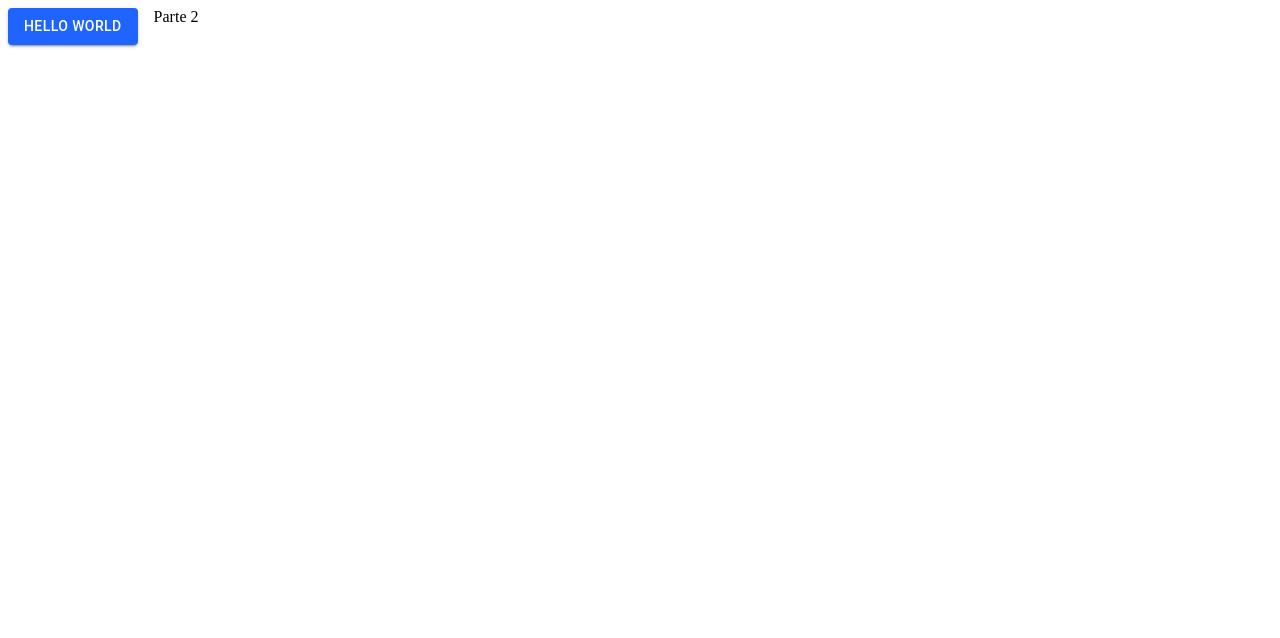
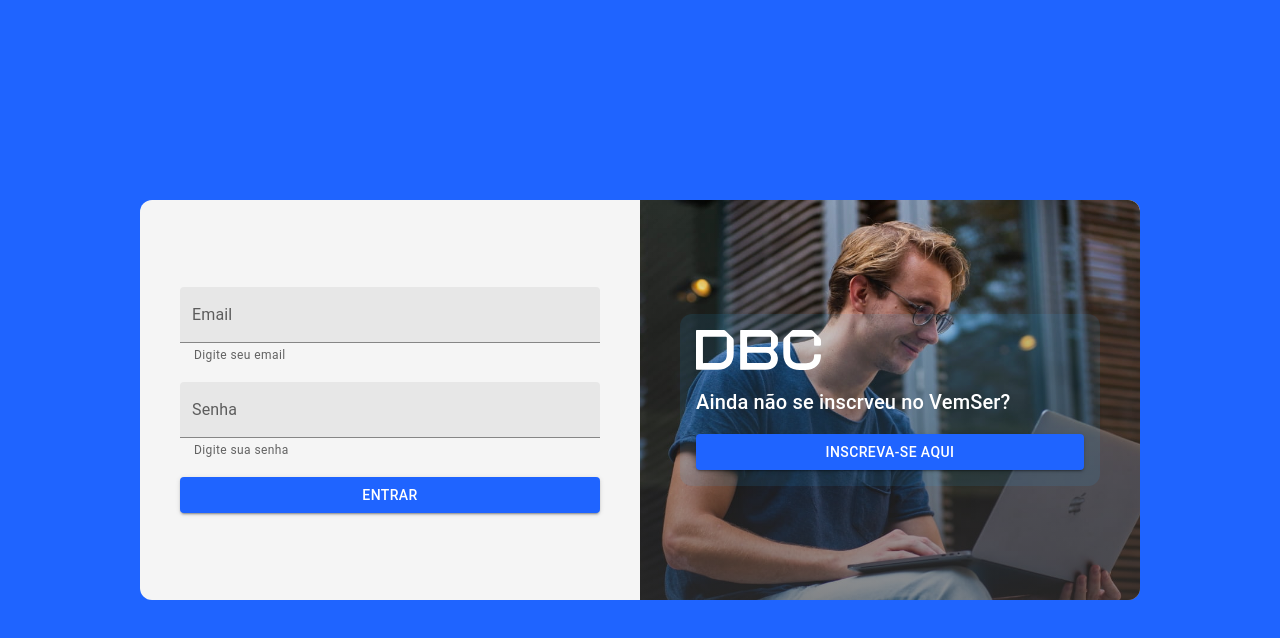
Before and after one commit to vemser/vemvemser-front, a React (Create React App) app: page / in a window 1280 px wide. Shown: the top 638 px of the page. Built offline with nearby package versions, Linux system fonts and the light colour scheme.

Commit message:
Estilizada a página de login

```diff
--- a/src/Router.tsx
+++ b/src/Router.tsx
@@ -1,27 +1,9 @@
-import { createTheme, ThemeProvider } from "@mui/material";
+import { ThemeProvider } from "@mui/material";
 import { BrowserRouter, Route, Routes } from "react-router-dom";
 import { Home } from "./pages/Home";
-
-/*
-
-      main: "#1F64FF",
-      primary: "#000429",
-      light: "#F5F5F5",
-
-*/
+import { theme } from "./utils/theme";
 
 export const Router = () => {
-  const theme = createTheme({
-    palette: {
-      primary: {
-        main: "#1F64FF",
-        light: "#F5F5F5",
-      },
-      secondary: {
-        main: "#000429",
-      },
-    },
-  });
   return (
     <BrowserRouter>
       <ThemeProvider theme={theme}>
--- a/src/pages/Home/index.tsx
+++ b/src/pages/Home/index.tsx
@@ -1,14 +1,132 @@
-import { Button } from "@mui/material";
-import { Stack } from "@mui/system";
-import Box from "@mui/system/Box";
+import {
+  Button,
+  Grid,
+  Container,
+  Box,
+  Stack,
+  TextField,
+  Typography,
+} from "@mui/material";
+import { Link } from "react-router-dom";
+import logoDbc from "../../assets/logo-white.svg";
 
 export const Home = () => {
   return (
-    <Stack direction={{ xs: "column", sm: "row" }} spacing={2}>
-      <Box>
-        <Button variant="contained">Hello World</Button>
+    <Container
+      maxWidth="lg"
+      sx={{
+        p: {
+          xs: 0,
+        },
+      }}
+    >
+      <Box
+        display="flex"
+        alignItems="center"
+        justifyContent="center"
+        height="100vh"
+        p={{
+          xs: 0,
+          sm: 2,
+          md: 3,
+          lg: 4,
+        }}
+      >
+        <Grid
+          container
+          borderRadius={{
+            xs: 0,
+            sm: 3,
+          }}
+          height="100%"
+          maxWidth="1000px"
+          overflow="hidden"
+          maxHeight={{
+            xs: "100%",
+            md: "400px",
+          }}
+          sx={{
+            backgroundColor: "primary.light",
+          }}
+        >
+          <Grid item xs={12} md={6}>
+            <Box
+              p={{
+                xs: 2,
+                sm: 3,
+                md: 4,
+                lg: 5,
+              }}
+              height="100%"
+              display="flex"
+              flexDirection="column"
+              justifyContent="center"
+            >
+              <Stack spacing={2} component="form" id="login">
+                <TextField
+                  type="email"
+                  id="email"
+                  label="Email"
+                  variant="filled"
+                  helperText="Digite seu email"
+                />
+                <TextField
+                  label="Senha"
+                  type="password"
+                  id="password"
+                  variant="filled"
+                  helperText="Digite sua senha"
+                />
+                <Button
+                  type="submit"
+                  variant="contained"
+                  color="primary"
+                  id="btn-login"
+                >
+                  Entrar
+                </Button>
+              </Stack>
+            </Box>
+          </Grid>
+          <Grid item xs={12} md={6}>
+            <Box
+              p={{
+                xs: 2,
+                sm: 3,
+                md: 4,
+                lg: 5,
+              }}
+              height="100%"
+              display="flex"
+              flexDirection="column"
+              justifyContent="center"
+              className="home-background"
+            >
+              <Stack
+                spacing={2}
+                sx={{
+                  backgroundColor: "rgba(47, 179, 255, 0.1)",
+                }}
+                p={2}
+                borderRadius={3}
+              >
+                <img src={logoDbc} alt="Logo DBC" width="125" />
+                <Typography variant="h6" component="p" color="white">
+                  Ainda não se inscrveu no VemSer?
+                </Typography>
+                <Button
+                  component={Link}
+                  to="/"
+                  variant="contained"
+                  id="register"
+                >
+                  Inscreva-se aqui
+                </Button>
+              </Stack>
+            </Box>
+          </Grid>
+        </Grid>
       </Box>
-      <Box>Parte 2</Box>
-    </Stack>
+    </Container>
   );
 };
--- /dev/null
+++ b/src/utils/styled.css
@@ -0,0 +1,20 @@
+* {
+  margin: 0;
+  padding: 0;
+  box-sizing: border-box;
+}
+
+body {
+  background-color: #1f64ff;
+}
+
+.home-background {
+  background-image: linear-gradient(
+      360deg,
+      rgba(58, 58, 58, 0.6) 0%,
+      rgba(0, 0, 0, 0) 100%
+    ),
+    url("../assets/home-background.jpg");
+    background-position: center;
+    background-size: cover;
+}
--- /dev/null
+++ b/src/utils/theme.ts
@@ -0,0 +1,21 @@
+import { createTheme } from "@mui/material";
+export const theme = createTheme({
+  palette: {
+    primary: {
+      main: "#1F64FF",
+      light: "#F5F5F5",
+    },
+    secondary: {
+      main: "#000429",
+    },
+  },
+  breakpoints: {
+    values: {
+      xs: 0,
+      sm: 600,
+      md: 960,
+      lg: 1280,
+      xl: 1920,
+    },
+  },
+});
```
Also changed, not shown: src/index.tsx (+5 -4 lines).
